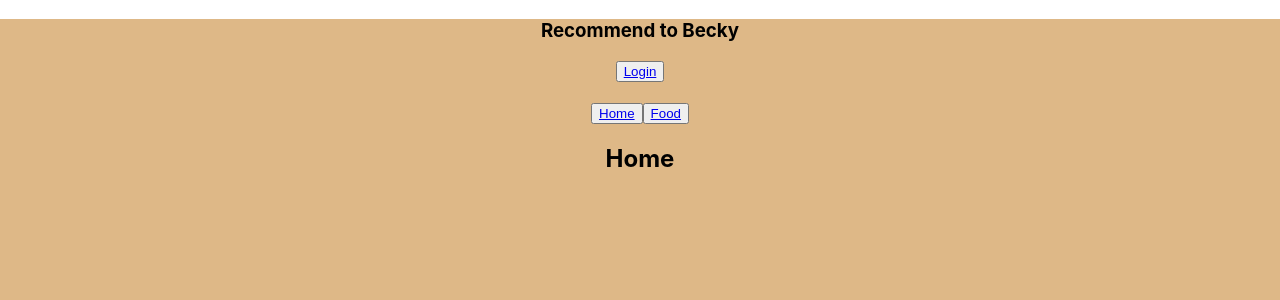
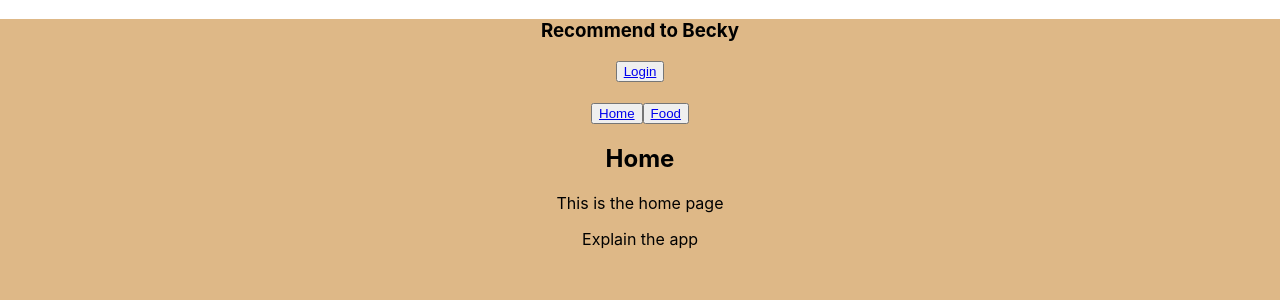
Before and after one commit to Beckster6211/firebase-recommend-to-becky-food, a React (Create React App) app: page / in a window 1280 px wide. Shown: the top 300 px of the page. Built offline with nearby package versions, Linux system fonts and the light colour scheme; no server answers.

Commit message:
added p tag in home

```diff
--- a/src/components/Home/home.js
+++ b/src/components/Home/home.js
@@ -8,6 +8,8 @@ function Home(){
         <div>
             <Nav/>
             <h2>Home</h2>
+            <p>This is the home page</p>
+            <p>Explain the app</p>
 
 
             {/* <div>
```
